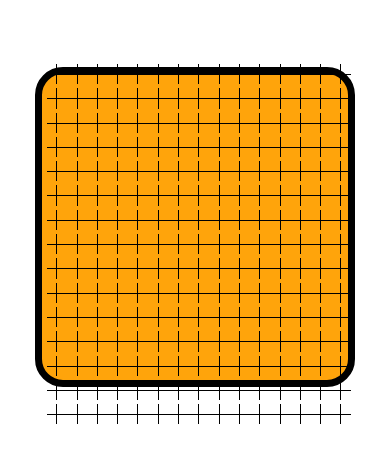
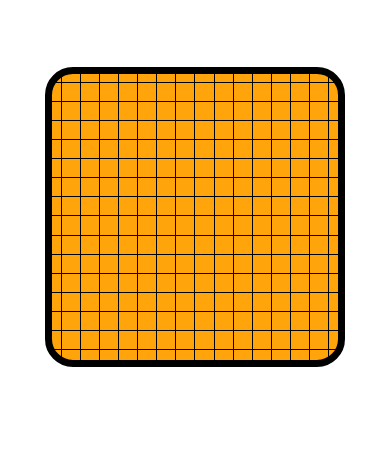
Before and after one commit to tech-hoon/take-omok, a React (Create React App) app in the folder client/: page /play in a window 390 px wide. Shown: the top 462 px of the page. Built offline with nearby package versions, Linux system fonts and the light colour scheme.

Commit message:
:lipstick: mobile css fixed

```diff
--- a/client/src/components/Board/Board.css
+++ b/client/src/components/Board/Board.css
@@ -56,31 +56,34 @@
 
 @media (min-width: 320px) and (max-width: 480px) {
   .board {
-    height: 320px;
-    width: 320px;
+    display:grid;
+    grid-template-columns: repeat(15,1fr);
+    height: 300px;
+    width: 300px;
   }
 
   .stones {
-    top: -5px;
-    height: 20.3px;
-    width: 20.3px;
+    height: 18px;
+    width: 18px;
+    margin:0px;
+    padding:0px;
   }
 
   .stones::before {
     content: "";
-    top: -5px;
-    height: 20.3px;
+    top: 0px;
+    height: 20px;
     width: 1px;
-    right: 5px;
+    right: 8px;
     position: absolute;
     background-color: black;
   }
   .stones::after {
     content: "";
-    left: 5px;
-    width: 20.3px;
+    left: 0px;
+    width: 20px;
     height: 1px;
-    top: 5px;
+    top: 8px;
     position: absolute;
     background-color: black;
   }
```
Also changed, not shown: 1 other file (tests, documents, lock files or other folders).
